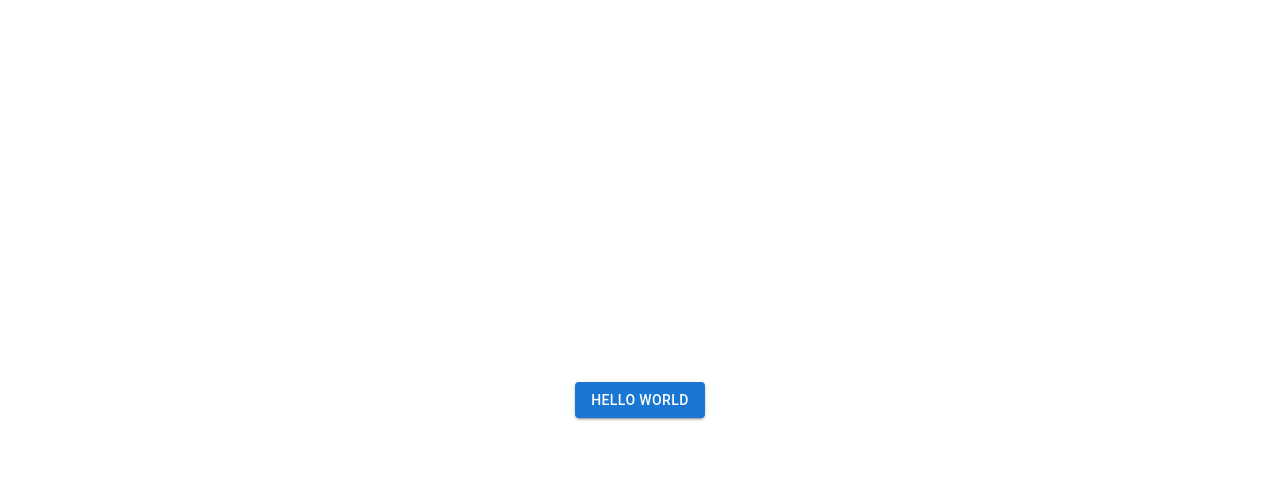
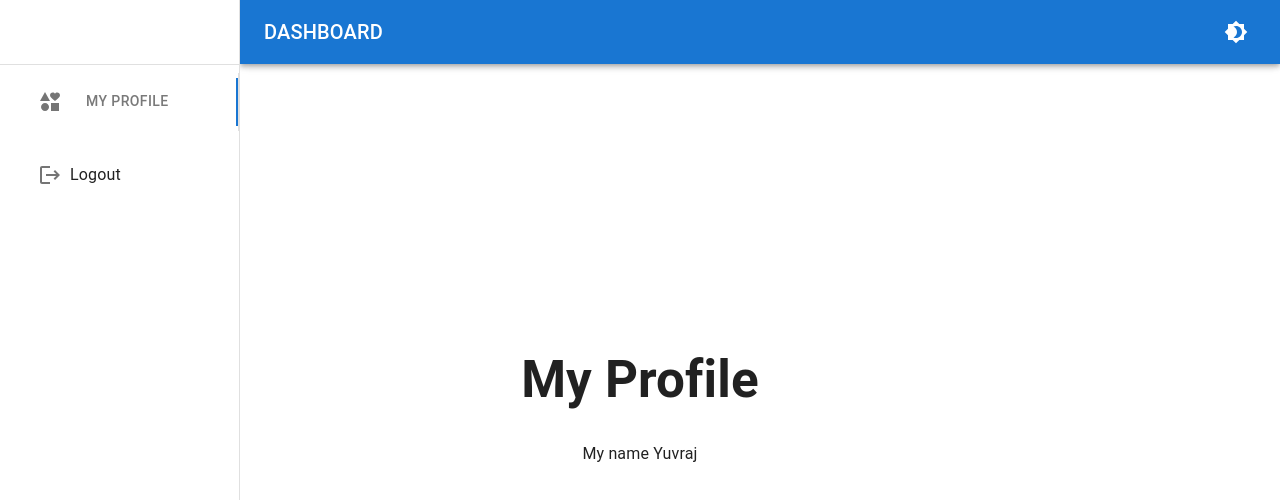
Before and after one commit to rohitkori/Digital-Community-Platform, a React (Vite) app in the folder frontend/: page /dashboard in a window 1280 px wide. Shown: the top 500 px of the page. Built offline with nearby package versions, Linux system fonts and the light colour scheme.

Commit message:
added initial dashboard code

```diff
--- a/frontend/package.json
+++ b/frontend/package.json
@@ -12,10 +12,12 @@
   "dependencies": {
     "@emotion/react": "^11.11.3",
     "@emotion/styled": "^11.11.0",
-    "@mui/material": "^5.15.10",
+    "@mui/icons-material": "^5.15.11",
+    "@mui/material": "^5.15.11",
     "@mui/styled-engine-sc": "^6.0.0-alpha.16",
     "react": "^18.2.0",
     "react-dom": "^18.2.0",
+    "react-router-dom": "^6.22.1",
     "styled-components": "^6.1.8"
   },
   "devDependencies": {
--- a/frontend/src/App.jsx
+++ b/frontend/src/App.jsx
@@ -1,10 +1,22 @@
-import Button from "@mui/material/Button";
+import { BrowserRouter as Router, Route, Routes } from "react-router-dom";
+import Homepage from "../src/pages/Homepage";
+import Dashboard from "../src/pages/Dashboard";
+import Register from "../src/pages/Register";
+import Login from "../src/pages/Login";
+import PrivateRoute from "../src/context/PrivateRoute";
 import "./App.css";
 
 function App() {
   return (
     <>
-      <Button variant="contained">Hello world</Button>
+      <Router>
+        <Routes>
+          <Route path="/" element={<Homepage />} />
+          <Route path="/register" element={<Register />} />
+          <Route path="/login" element={<Login />} />
+        </Routes>
+        <PrivateRoute path="/dashboard" element={<Dashboard />} />
+      </Router>
     </>
   );
 }
--- /dev/null
+++ b/frontend/src/components/Dashboard/MyProfile.jsx
@@ -0,0 +1,10 @@
+const MyProfile = (props) => {
+    return (
+        <>
+        <h1>My Profile</h1>
+        <p>My name {props.data.name}</p>
+        </>
+    )
+}
+
+export default MyProfile;
--- /dev/null
+++ b/frontend/src/context/PrivateRoute.jsx
@@ -0,0 +1,20 @@
+import { useState } from "react";
+import {
+  Navigate,
+  BrowserRouter as Router,
+  Route,
+  Routes,
+} from "react-router-dom";
+const PrivateRoute = ({ path, element }) => {
+  const [isAuthenticated, setIsAuthenticated] = useState(true);
+
+  return isAuthenticated ? (
+    <Routes>
+      <Route path={path} element={element} />
+    </Routes>
+  ) : (
+    <Navigate to="/login" />
+  );
+};
+
+export default PrivateRoute;
--- /dev/null
+++ b/frontend/src/pages/Dashboard.jsx
@@ -0,0 +1,251 @@
+import React, { useState } from "react";
+import AppBar from "@mui/material/AppBar";
+import Box from "@mui/material/Box";
+import CssBaseline from "@mui/material/CssBaseline";
+import Divider from "@mui/material/Divider";
+import Drawer from "@mui/material/Drawer";
+import IconButton from "@mui/material/IconButton";
+import List from "@mui/material/List";
+import ListItem from "@mui/material/ListItem";
+import ListItemButton from "@mui/material/ListItemButton";
+import ListItemText from "@mui/material/ListItemText";
+import MenuIcon from "@mui/icons-material/Menu";
+import Toolbar from "@mui/material/Toolbar";
+import Tabs from "@mui/material/Tabs";
+import Tab from "@mui/material/Tab";
+import Typography from "@mui/material/Typography";
+import LogoutIcon from "@mui/icons-material/Logout";
+import InterestsIcon from "@mui/icons-material/Interests";
+import MyProfile from "../components/Dashboard/MyProfile";
+import Brightness4Icon from "@mui/icons-material/Brightness4";
+import Brightness7Icon from "@mui/icons-material/Brightness7";
+import { createTheme, ThemeProvider } from "@mui/material/styles";
+// import AuthContext from "../contexts/AuthContext";
+
+const drawerWidth = 240;
+
+function TabPanel(props) {
+  const { children, value, index, ...other } = props;
+
+  return (
+    <div
+      role="tabpanel"
+      hidden={value !== index}
+      id={`vertical-tabpanel-${index}`}
+      aria-labelledby={`vertical-tab-${index}`}
+      {...other}
+    >
+      {value === index && (
+        <Box sx={{ p: 3 }}>
+          <Typography>{children}</Typography>
+        </Box>
+      )}
+    </div>
+  );
+}
+
+const Dashboard = (props) => {
+  const [mobileOpen, setMobileOpen] = React.useState(false);
+  const [isClosing, setIsClosing] = React.useState(false);
+  const [tab, setTab] = useState(0);
+  const [mode, setMode] = useState("light");
+  // const { user, logoutUser } = useContext(AuthContext);
+  const user = {
+    name: "Yuvraj",
+  };
+  const handleTabChange = (event, newValue) => {
+    setTab(newValue);
+  };
+  const handleDrawerClose = () => {
+    setIsClosing(true);
+    setMobileOpen(false);
+  };
+  const handleDrawerTransitionEnd = () => {
+    setIsClosing(false);
+  };
+  const handleDrawerToggle = () => {
+    if (!isClosing) {
+      setMobileOpen(!mobileOpen);
+    }
+  };
+
+  function a11yProps(index) {
+    return {
+      id: `simple-tab-${index}`,
+      "aria-controls": `simple-tabpanel-${index}`,
+    };
+  }
+
+  const Items = [
+    {
+      id: 1,
+      text: "My Profile",
+      icon: <InterestsIcon className="text-[#A0A0A0]" />,
+      component: <MyProfile data={user} />,
+    },
+  ];
+
+  const drawer = (
+    <div>
+      <Toolbar />
+      <Divider />
+      <List className="text-end">
+        <Tabs
+          orientation="vertical"
+          variant="scrollable"
+          value={tab}
+          onChange={handleTabChange}
+          aria-label="Vertical tabs example"
+          sx={{ borderRight: 1, borderColor: "divider" }}
+        >
+          {Items.map((item, index) => (
+            <Box
+              key={item.id}
+              sx={{
+                bgcolor: "background.paper",
+                // give visible box shadow to selected tab
+
+                display: "flex",
+                alignItems: "center",
+                justifyContent: "left",
+                margin: "auto",
+                width: "100%",
+                paddingLeft: "30px",
+                marginTop: "5px",
+                marginBottom: "5px",
+              }}
+              onClick={() => setTab(index)}
+            >
+              <IconButton className="gap-2">{item.icon}</IconButton>
+              <Tab
+                label={item.text}
+                {...a11yProps(index)}
+                className="p-0"
+              ></Tab>
+            </Box>
+          ))}
+        </Tabs>
+      </List>
+      <List>
+        <ListItem disablePadding className="text-red-600">
+          <ListItemButton
+            // onClick={logoutUser}
+            sx={{
+              bgcolor: "background.paper",
+              display: "flex",
+              alignItems: "center",
+              justifyContent: "left",
+              margin: "auto",
+              width: "100%",
+              paddingLeft: "30px",
+            }}
+          >
+            <IconButton>
+              <LogoutIcon />
+            </IconButton>
+            <ListItemText primary="Logout" className="p-0" />
+          </ListItemButton>
+        </ListItem>
+      </List>
+    </div>
+  );
+
+  const toggleColorMode = () => {
+    setMode((prevMode) => (prevMode === "light" ? "dark" : "light"));
+  };
+
+  const theme = React.useMemo(
+    () =>
+      createTheme({
+        palette: {
+          mode,
+        },
+      }),
+    [mode]
+  );
+
+  return (
+    <ThemeProvider theme={theme}>
+      <Box sx={{ display: "flex" }}>
+        <CssBaseline />
+        <AppBar
+          position="fixed"
+          sx={{
+            width: { sm: `calc(100% - ${drawerWidth}px)` },
+            ml: { sm: `${drawerWidth}px` },
+          }}
+        >
+          <Toolbar sx={{ display: "flex", justifyContent: "space-between" }}>
+            <IconButton
+              color="inherit"
+              aria-label="open drawer"
+              edge="start"
+              onClick={handleDrawerToggle}
+              sx={{ mr: 2, display: { sm: "none" } }}
+            >
+              <MenuIcon />
+            </IconButton>
+            <Typography variant="h6" noWrap component="div">
+              DASHBOARD
+            </Typography>
+            <IconButton
+              sx={{ ml: 1 }}
+              onClick={toggleColorMode}
+              color="inherit"
+            >
+              {theme.palette.mode === "dark" ? (
+                <Brightness7Icon />
+              ) : (
+                <Brightness4Icon />
+              )}
+            </IconButton>
+          </Toolbar>
+        </AppBar>
+        <Box component="nav" aria-label="mailbox folders">
+          {/* The implementation can be swapped with js to avoid SEO duplication of links. */}
+
+          <Drawer
+            variant="permanent"
+            open={mobileOpen}
+            onTransitionEnd={handleDrawerTransitionEnd}
+            onClose={handleDrawerClose}
+            ModalProps={{
+              keepMounted: true, // Better open performance on mobile.
+            }}
+            sx={{
+              display: { xs: "none", sm: "block" },
+              "& .MuiDrawer-paper": {
+                boxSizing: "border-box",
+                width: drawerWidth,
+              },
+            }}
+          >
+            {drawer}
+          </Drawer>
+        </Box>
+        <Box
+          component="main"
+          //   sx={{
+          //     width: "100%",
+          //   }}
+        >
+          {/* <Toolbar /> */}
+          {Items.map((item, index) => (
+            <TabPanel
+              key={item.id}
+              value={tab}
+              index={index}
+              //   sx={{
+              //     width: "100%",
+              //   }}
+            >
+              {item.component}
+            </TabPanel>
+          ))}
+        </Box>
+      </Box>
+    </ThemeProvider>
+  );
+};
+
+export default Dashboard;
--- /dev/null
+++ b/frontend/src/pages/Homepage.jsx
@@ -0,0 +1,8 @@
+
+const Homepage = () => {
+    return(
+        <h1>Home Page</h1>
+    )
+}
+
+export default Homepage;
--- /dev/null
+++ b/frontend/src/pages/Login.jsx
@@ -0,0 +1,5 @@
+const Login = () => {
+  return <h1>Login</h1>;
+};
+
+export default Login;
--- /dev/null
+++ b/frontend/src/pages/Register.jsx
@@ -0,0 +1,5 @@
+const Register = () => {
+  return <h1>Register</h1>;
+};
+
+export default Register;
```
Also changed, not shown: 1 other file (tests, documents, lock files or other folders).
